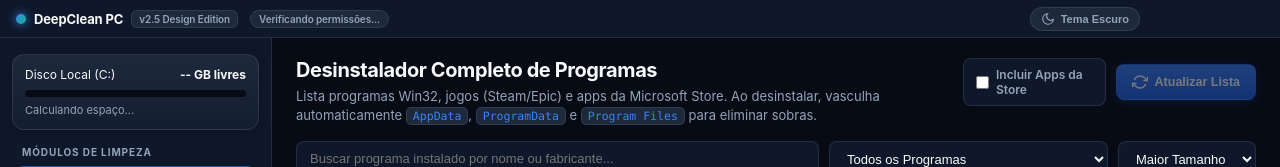
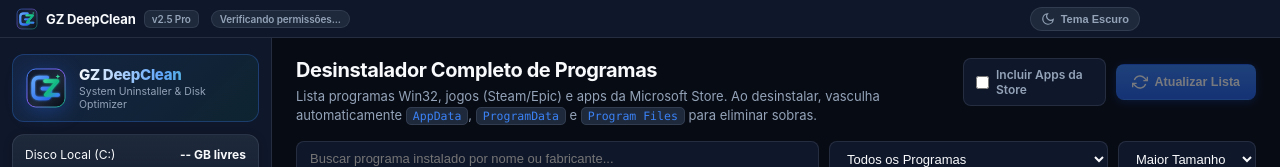
Before and after one commit to JEGABR/deepclean-pc, an Electron app: page renderer/index.html in a window 1280 px wide. Shown: the top 167 px of the page. Drawn offline with Linux system fonts and the light colour scheme; no server answers.

Commit message:
feat(brand): add custom GZ monogram logo, window icon, and sidebar brand identity

```diff
--- a/main.js
+++ b/main.js
@@ -1,4 +1,4 @@
-const { app, BrowserWindow, ipcMain, shell, dialog } = require('electron');
+const { app, BrowserWindow, ipcMain, shell, dialog, nativeImage } = require('electron');
 const path = require('path');
 const fs = require('fs');
 const fsp = require('fs/promises');
@@ -11,12 +11,14 @@ let activeScanAbortController = null;
 let cachedAdminStatus = null;
 
 function createWindow() {
+  const iconPath = path.join(__dirname, 'renderer', 'logo-gz.png');
   mainWindow = new BrowserWindow({
     width: 1280,
     height: 840,
     minWidth: 980,
     minHeight: 660,
     backgroundColor: '#0b0f19',
+    icon: fs.existsSync(iconPath) ? iconPath : path.join(__dirname, 'renderer', 'logo-gz.svg'),
     titleBarStyle: 'hidden',
     titleBarOverlay: {
       color: '#0b0f19',
--- a/renderer/index.html
+++ b/renderer/index.html
@@ -10,9 +10,9 @@
   <!-- Custom Window Titlebar -->
   <div class="titlebar">
     <div class="titlebar-brand">
-      <span class="brand-dot"></span>
-      <span class="brand-name">DeepClean PC</span>
-      <span class="brand-tag">v2.5 Design Edition</span>
+      <img src="logo-gz.svg" alt="GZ Logo" class="titlebar-logo" />
+      <span class="brand-name">GZ DeepClean</span>
+      <span class="brand-tag">v2.5 Pro</span>
       <span id="admin-badge" class="admin-pill">Verificando permissões...</span>
     </div>
     <div class="titlebar-controls">
@@ -34,8 +34,17 @@
   <div class="app-layout">
     <!-- Sidebar Navigation -->
     <aside class="sidebar">
-      <!-- Sidebar Drive Telemetry Container -->
       <div class="nav-group">
+        <!-- Brand Hero Header -->
+        <div class="sidebar-brand-card">
+          <img src="logo-gz.svg" alt="GZ Logo" class="sidebar-logo-img" />
+          <div class="sidebar-brand-text">
+            <strong>GZ DeepClean</strong>
+            <span>System Uninstaller & Disk Optimizer</span>
+          </div>
+        </div>
+
+        <!-- Sidebar Drive Telemetry Container -->
         <div id="drives-telemetry-list" class="drives-list">
           <div class="disk-telemetry">
             <div class="disk-header">
--- a/renderer/styles.css
+++ b/renderer/styles.css
@@ -142,6 +142,53 @@ body {
   border-radius: 50%;
   background: linear-gradient(135deg, var(--accent), var(--emerald));
   box-shadow: 0 0 10px var(--accent);
+}
+
+.titlebar-logo {
+  width: 22px;
+  height: 22px;
+  border-radius: 6px;
+  flex-shrink: 0;
+}
+
+.sidebar-brand-card {
+  display: flex;
+  align-items: center;
+  gap: 12px;
+  padding: 10px 12px;
+  margin-bottom: 12px;
+  background: linear-gradient(135deg, rgba(59, 130, 246, 0.12), rgba(16, 185, 129, 0.08));
+  border: 1px solid rgba(59, 130, 246, 0.28);
+  border-radius: var(--radius-md);
+}
+
+.sidebar-logo-img {
+  width: 42px;
+  height: 42px;
+  border-radius: 10px;
+  flex-shrink: 0;
+  filter: drop-shadow(0 4px 10px rgba(37, 99, 235, 0.35));
+}
+
+.sidebar-brand-text {
+  display: flex;
+  flex-direction: column;
+  min-width: 0;
+}
+
+.sidebar-brand-text strong {
+  font-size: 15px;
+  font-weight: 800;
+  letter-spacing: -0.02em;
+  background: linear-gradient(90deg, var(--text-main), #60a5fa, #34d399);
+  -webkit-background-clip: text;
+  -webkit-text-fill-color: transparent;
+}
+
+.sidebar-brand-text span {
+  font-size: 10.5px;
+  color: var(--text-muted);
+  margin-top: 1px;
 }
 
 .brand-tag {
```
Also changed, not shown: renderer/logo-gz.png (added), renderer/logo-gz.svg (added).
